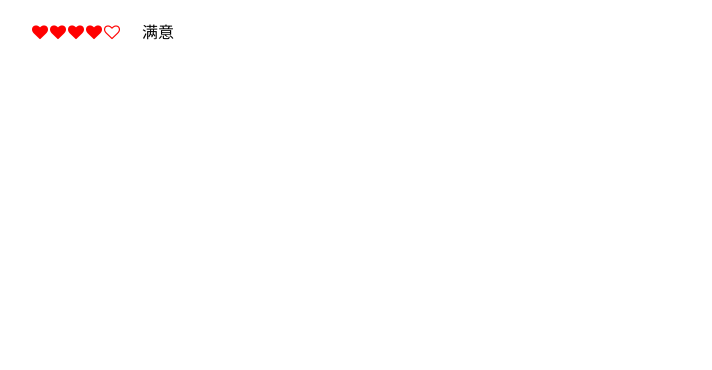
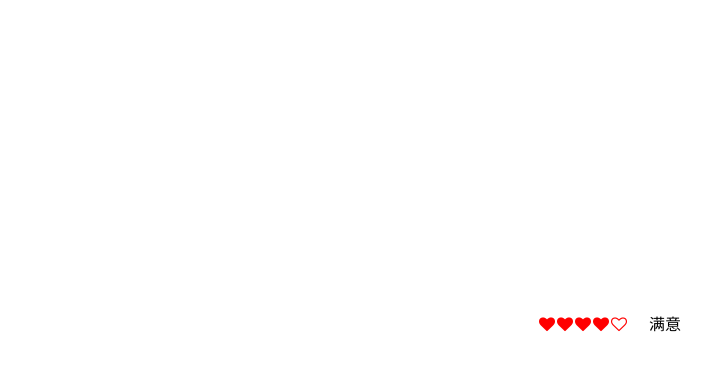
Before and after one commit to catzaizai/CatJsRepository, a plain HTML site: page index.html in a window 1280 px wide. Shown: the whole page, without its empty margins (16-728 px from the left). Drawn offline with Linux system fonts and the light colour scheme.

Commit message:
init gh-pages

```diff
--- a/index.html
+++ b/index.html
@@ -4,14 +4,16 @@
     <title></title>
     <link rel="stylesheet" href="depend/font-awesome/font-awesome.css"/>
     <link rel="stylesheet" href="dist/css/score.min.css"/>
+    <link rel="stylesheet" href="style.css">
     <script src="depend/jquery/jquery-1.11.2.min.js"></script>
     <script src="dist/js/score.js"></script>
 	<meta charset="utf-8" />
 </head>
 <body>
-    <div class="score">
+<div class="content">
+    <div class="score"></div>
+</div>
 
-    </div>
     <script type="text/javascript">
         $(function () {
             $(".score").score(function (score) { console.log(score) });
--- /dev/null
+++ b/style.css
@@ -0,0 +1,4 @@
+.content{
+    margin: 300px auto;
+    width: 250px;
+}
```
Also changed, not shown: 3 other files.
